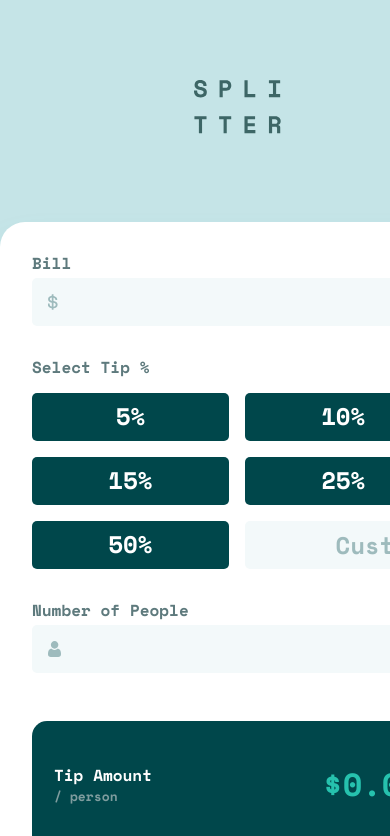
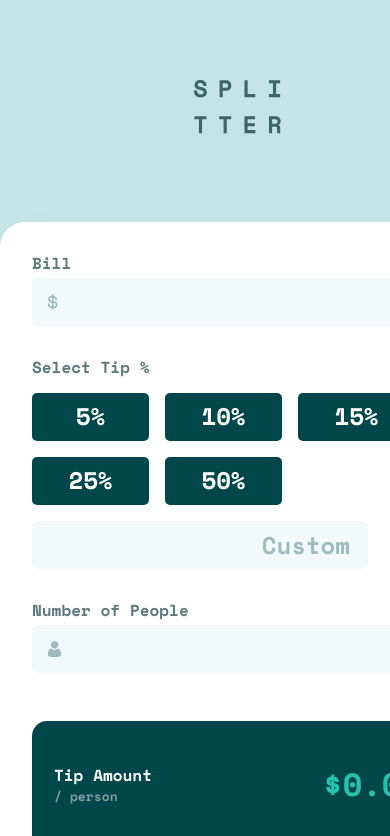
Before and after one commit to IlyashenkoA/frontendmentor-tip-calculator, a React (Create React App) app: page / in a window 390 px wide. Shown: the top 836 px of the page. Built offline with nearby package versions, Linux system fonts and the light colour scheme.

Commit message:
change logic for responsive radio button group

```diff
--- a/src/components/RadioGroup/RadioGroup.module.css
+++ b/src/components/RadioGroup/RadioGroup.module.css
@@ -1,6 +1,6 @@
 .input__group {
-  display: flex;
-  flex-direction: column;
+  display: grid;
+  grid-template-columns: repeat(auto-fit, repeat(9rem, 1fr));
   gap: 1rem;
 }
 
@@ -13,8 +13,3 @@
   flex-flow: row wrap;
   gap: 1rem;
 }
-.input__fields > * {
-  width: 100%;
-  min-width: 8rem;
-  max-width: 12.3rem;
-}
```
